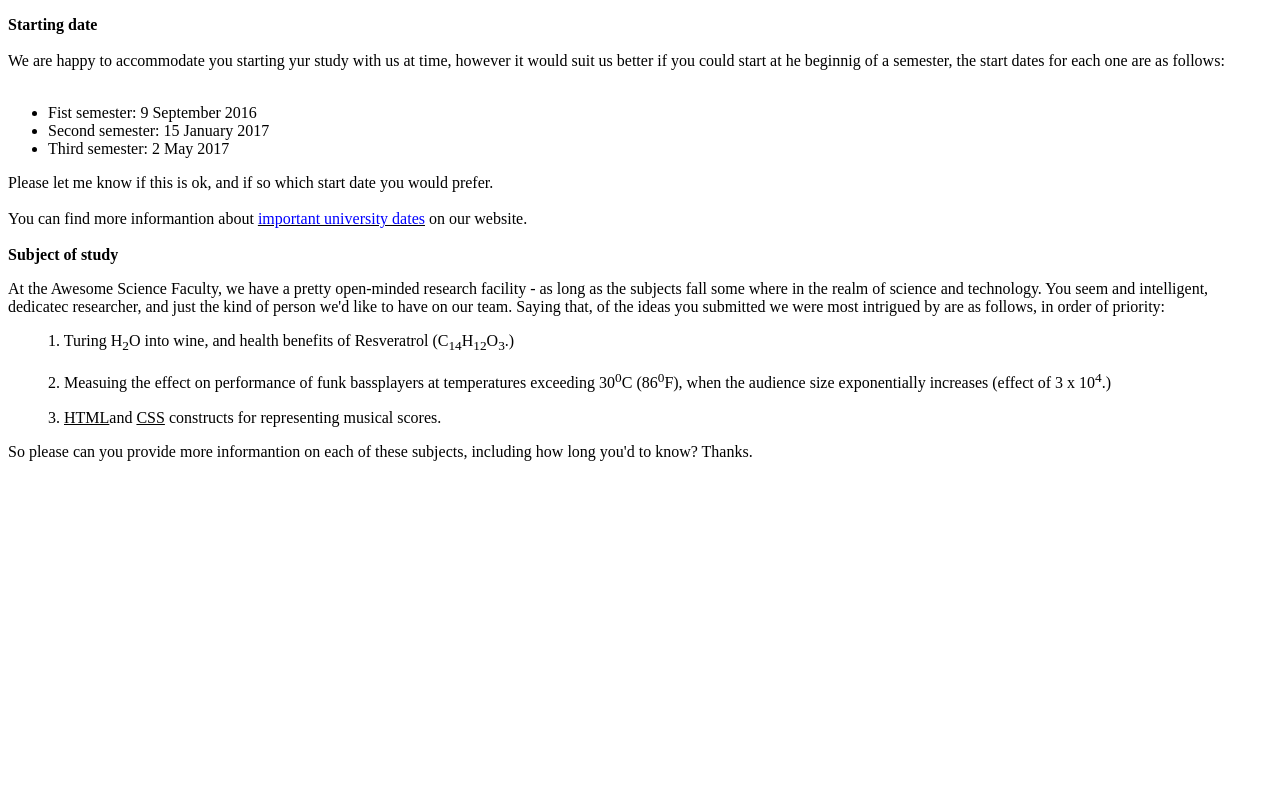
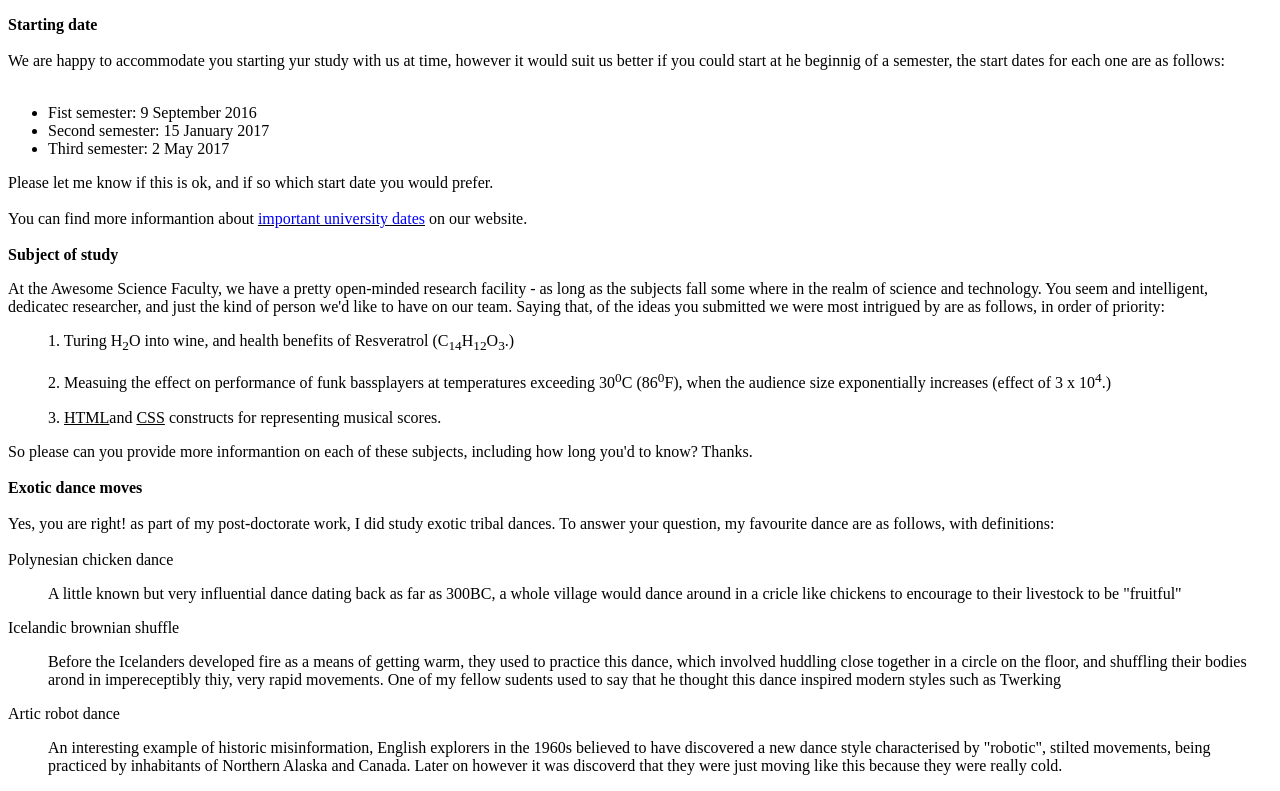
Before and after one commit to sskd/HtmlPracticeProject, a plain HTML site: page index.html in a window 1280 px wide. Shown: the part 367-1158 px from the top of the page. Before the commit the page ends 836 px from the top, so only its background shows below. Drawn offline with Linux system fonts and the light colour scheme.

Commit message:
Arctic robot dance part had added

```diff
--- a/index.html
+++ b/index.html
@@ -59,7 +59,29 @@
     <ul>2. Measuing the effect on performance of funk bassplayers at temperatures
            exceeding 30<sup>0</sup>C (86<sup>0</sup>F), when the audience size exponentially increases (effect of 3 x 10<sup>4</sup>.)</ul>
     <ul>3. <u>HTML</u>and <u>CSS</u> constructs for representing musical scores.</ul>
-    So please can you provide more informantion on each of these subjects, including how long you'd to know? Thanks.
+    So please can you provide more informantion on each of these subjects, including how long you'd to know? Thanks. <br>
+    <br>
+    <b>Exotic dance moves</b> <br>
+    <br>
+    Yes, you are right! as part of my post-doctorate work, I did study exotic tribal dances. To answer your question,
+    my favourite dance are as follows, with definitions: <br>
+    <br>
+    Polynesian chicken dance <br>
+    <ul>A little known but very influential dance dating back as far as 300BC,
+        a whole village would dance around in a cricle like chickens to encourage to
+        their livestock to be "fruitful"</ul>
+    Icelandic brownian shuffle <br>
+   <ul>Before the Icelanders developed fire as a means of getting warm,
+    they used to practice this dance, which involved huddling close together
+    in a circle on the floor, and shuffling their bodies arond in impereceptibly thiy,
+    very rapid movements. One of my fellow sudents used to say that he thought this dance
+    inspired modern styles such as Twerking</ul>
+    Artic robot dance <br>
+    <ul>An interesting example of historic misinformation, English explorers in the 1960s believed
+        to have discovered a new dance style characterised by "robotic", stilted movements, being
+        practiced by inhabitants of Northern Alaska and Canada. Later on however it was discoverd that
+        they were just moving like this because they were really cold.</ul>
+
     </body>
     <footer>
 
```
